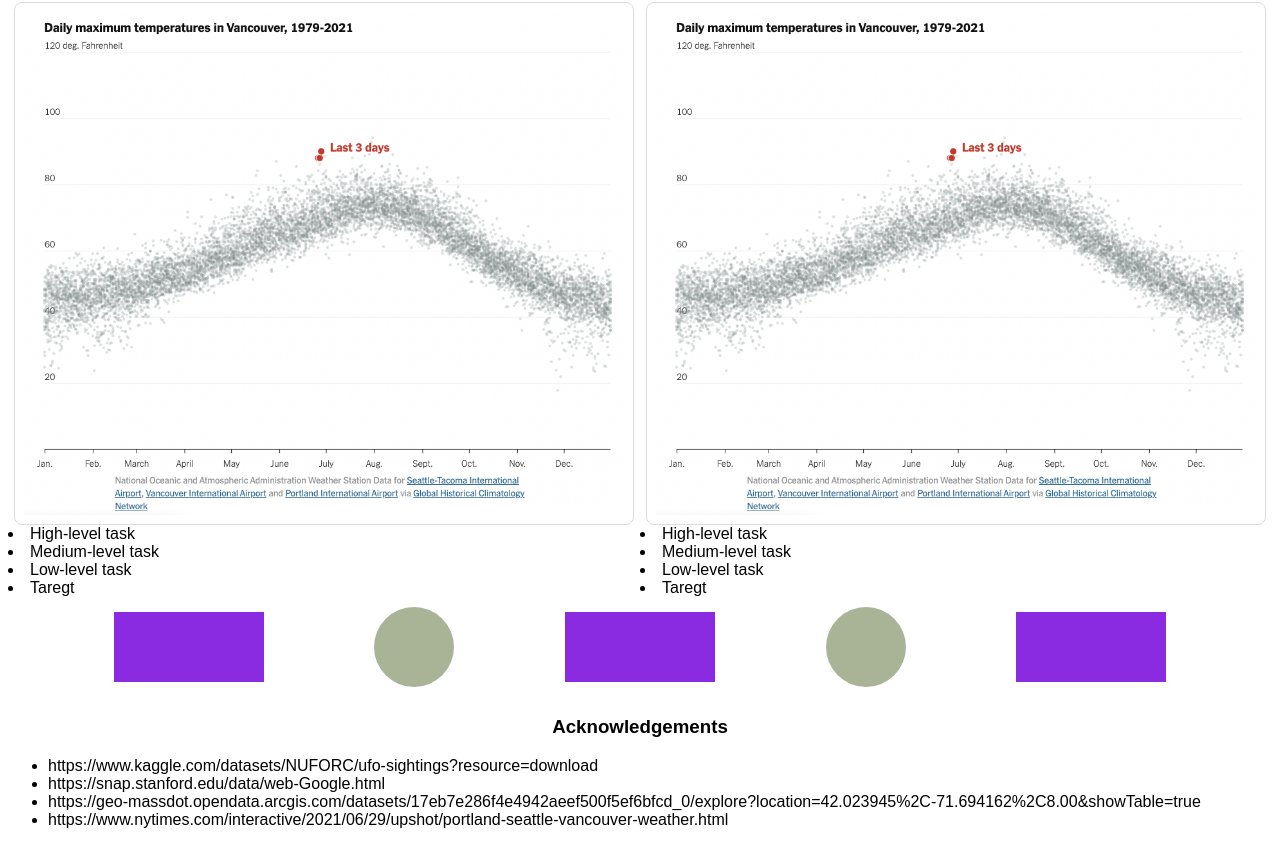
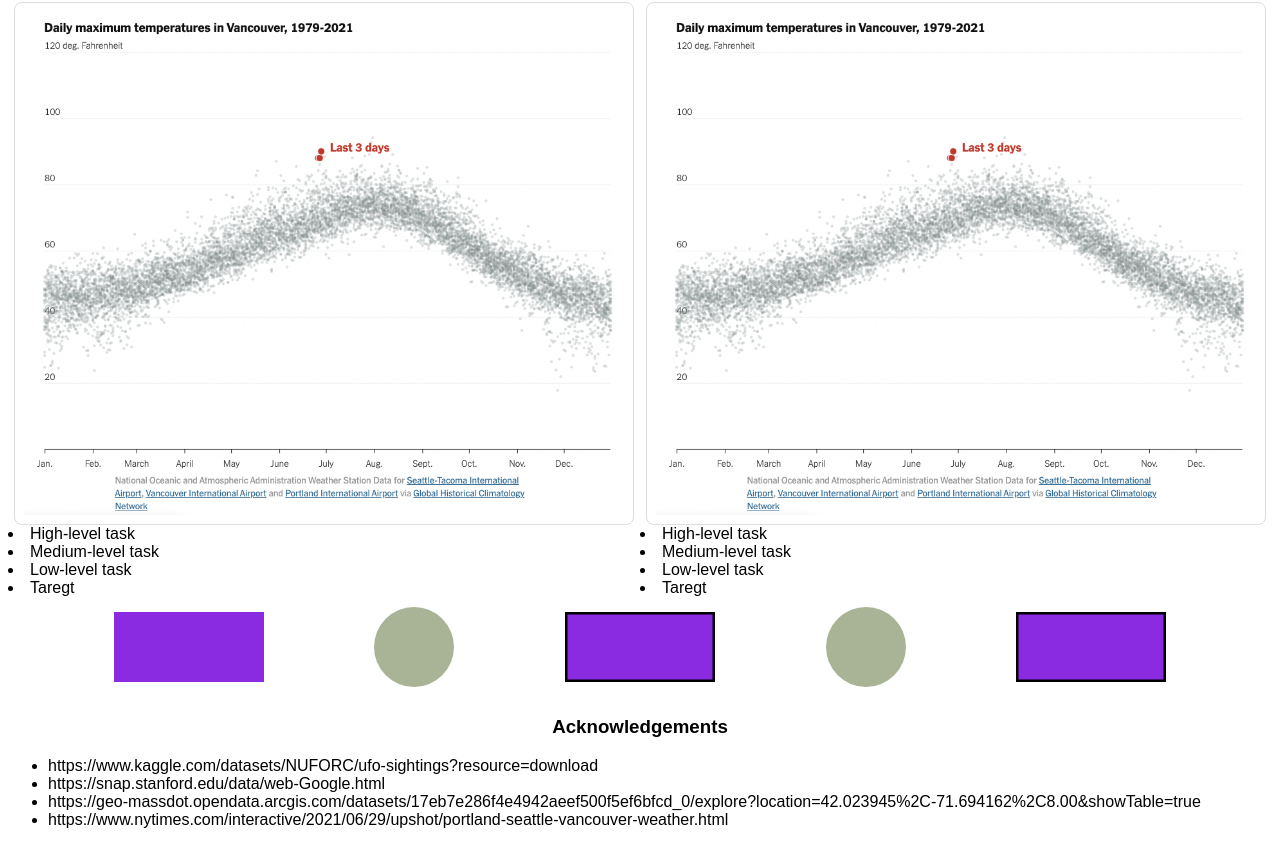
Before and after one commit to DS4200-S23-Class/hw-02-jj-and-jaclyn, a plain HTML site: page index.html in a window 1280 px wide. Shown: the part 720-1565 px from the top of the page. Drawn offline with Linux system fonts and the light colour scheme; files whose address does not match are found by name.

Commit message:
Update index.html

```diff
--- a/index.html
+++ b/index.html
@@ -111,7 +111,8 @@
         </svg>
 
     <svg width="150" height="70">
-            <rect width="150" height="70">
+            <rect width="150" height="70"
+            style="stroke: black; stroke-width:5" />
         </svg>
 
     <svg width="90" height="100">
@@ -119,7 +120,8 @@
         </svg>
 
     <svg width="150" height="70">
-            <rect width="150" height="70">
+            <rect width="150" height="70"
+            style="stroke: black; stroke-width:5" />
         </svg>
 </div>
 
```
